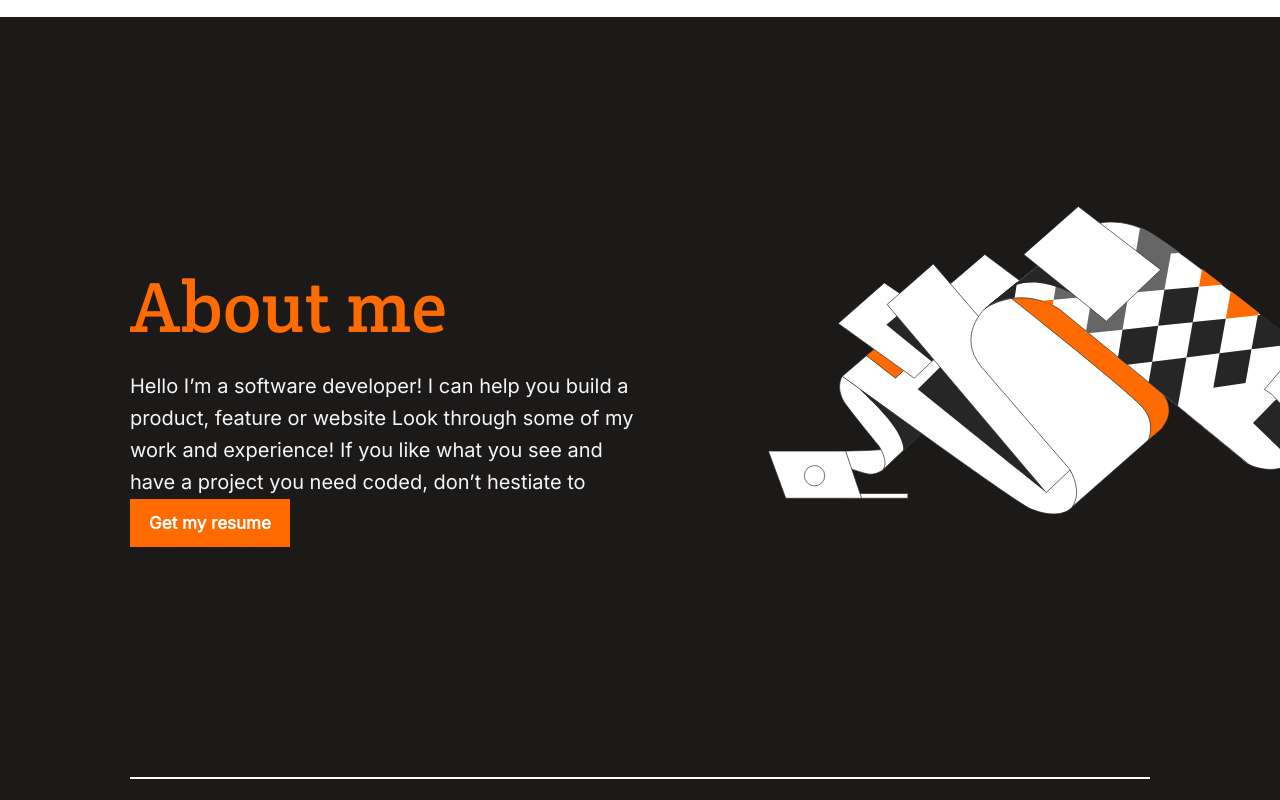
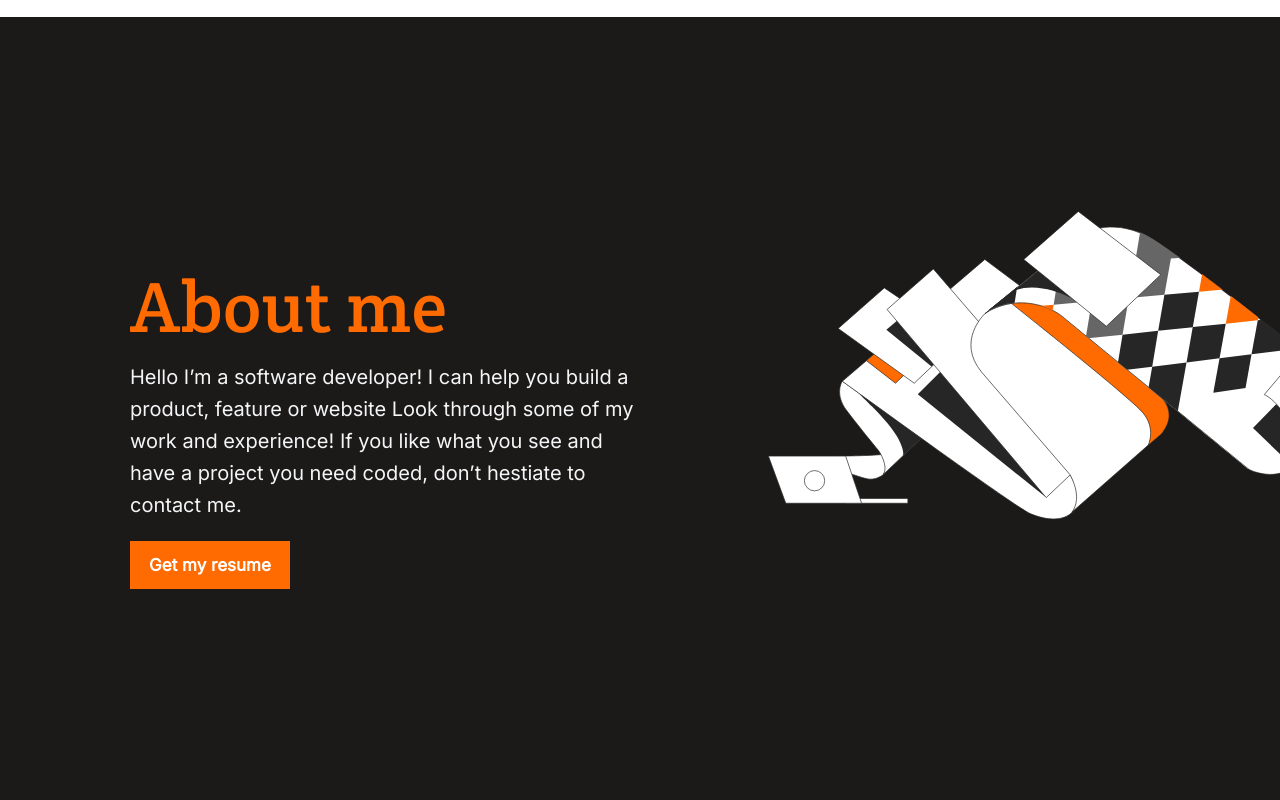
Before and after one commit to Xecyc/My-Portfolio-Project-outdated-, a website: page index.html in a window 1280 px wide. Shown: the part 2500-3300 px from the top of the page. Drawn offline with Linux system fonts and the light colour scheme.

Commit message:
Fix about_me btn overlapping with the paragraph text

```diff
--- a/style.css
+++ b/style.css
@@ -365,7 +365,7 @@ footer .media-img {
   align-items: flex-start;
 }
 
-.about_me h1 {
+.about_me-text h1 {
   font-family: 'Crete Round', sans-serif;
   font-size: 7.2rem;
   line-height: 8.8rem;
@@ -376,32 +376,28 @@ footer .media-img {
   height: 7.9rem;
 }
 
-.about_me p {
+.about_me-text p {
   font-family: 'Inter', sans-serif;
   font-size: 1.6rem;
   line-height: 2.4rem;
   font-weight: 400;
   color: #f4f5f7;
-  width: 32.7rem;
-  height: 14.8rem;
+  min-width: 32.7rem;
 }
 
-.about_me .btn-area {
+.about_me-text .btn {
+  justify-self: flex-end;
   min-width: 16rem;
   min-height: 4.8rem;
   margin-top: 0.5rem;
-}
-
-.about_me .btn {
   font-family: 'Inter', sans-serif;
 }
 
 .about_me hr {
-  width: 30.5rem;
+  width: 80%;
   border: 0.1rem solid #fff;
-  margin: 2.5rem auto 7.5rem auto;
   position: relative;
-  top: 19rem;
+  top: 28rem;
 }
 
 /** Skills Section **/
@@ -704,12 +700,10 @@ footer {
     display: flex;
     align-items: flex-start;
     width: 50%;
-    gap: 2.4rem;
+    gap: 1.5rem;
   }
 
   .about_me-text p {
-    min-width: 100%;
-    max-height: 10rem;
     font-size: 2rem;
     line-height: 3.2rem;
   }
@@ -719,26 +713,20 @@ footer {
     line-height: 8.15rem;
   }
 
-  .about_me .btn-area {
-    min-width: 16rem;
-    min-height: 4.8rem;
-  }
-
   .about_me-container {
     background-image: url("./img/background/illustration-about\ me-desktop.svg");
     background-position: top 20% right;
     background-size: 40%;
-    overflow: hidden;
     min-width: 100%;
-    min-height: 58.2rem;
+    min-height: 85vh;
     align-items: flex-start;
-    padding: 13rem 0;
+    padding: 13rem 0rem;
     padding-left: 13rem;
     padding-right: 13rem;
   }
 
   .about_me hr {
-    width: 100%;
+    min-width: 100%;
     border: 0.1rem solid #fff;
   }
 
```
